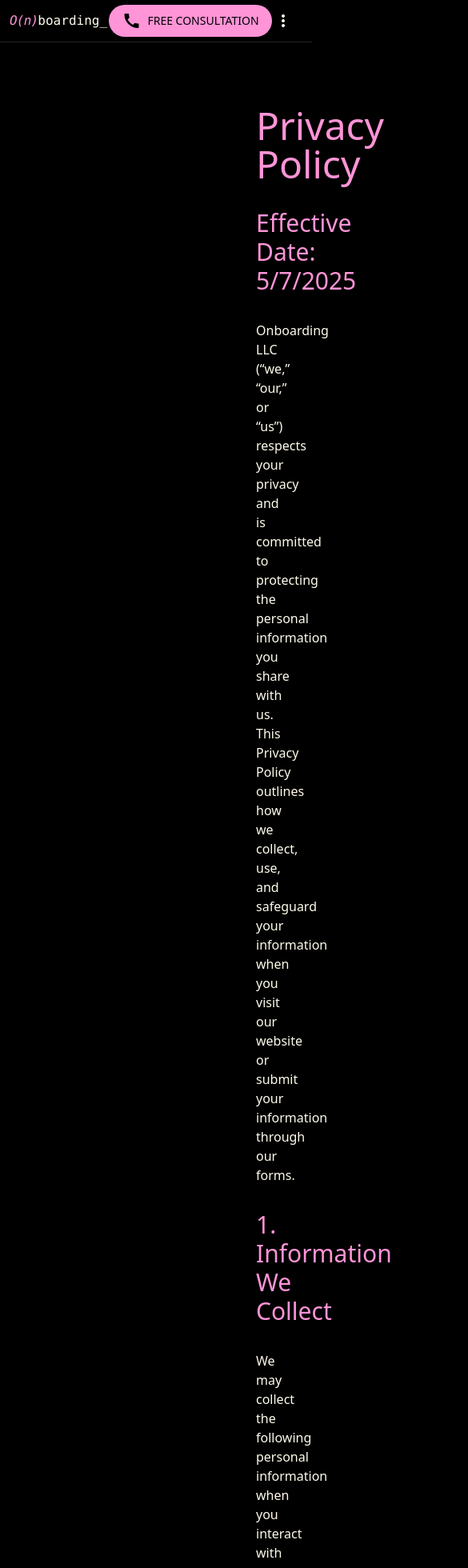
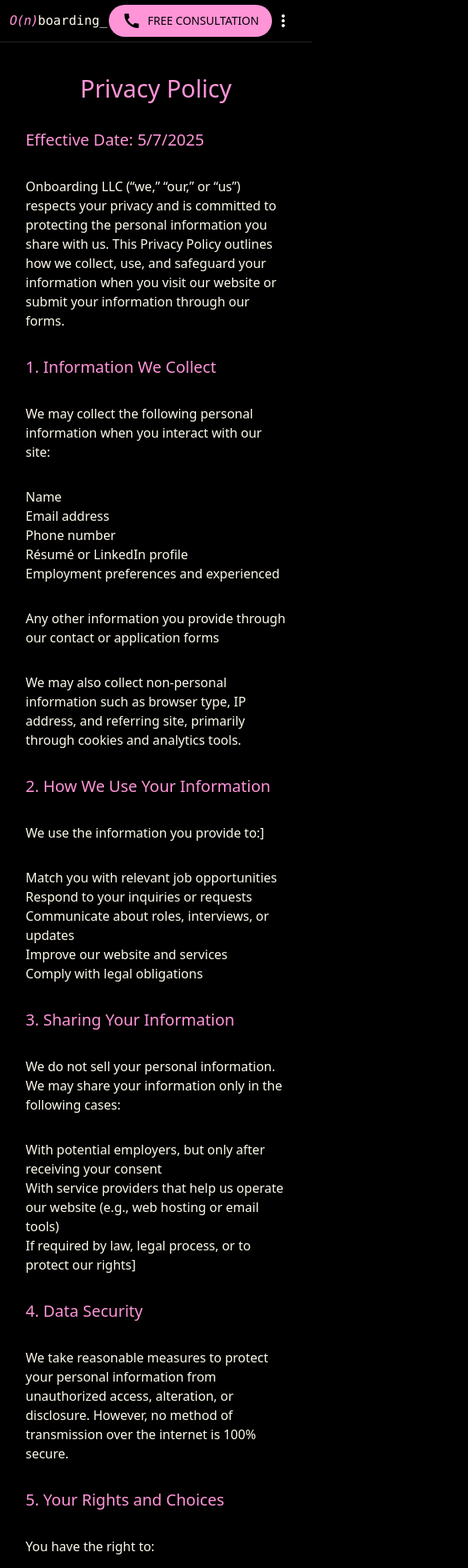
Before and after one commit to TroyKDuncan/Onboarding, an Angular app in the folder Onboarding/: page /privacy in a window 390 px wide. Shown: the top 1960 px of the page at 80% size, 585 px wide, since content can reach past the window. Built offline with nearby package versions, Linux system fonts and the light colour scheme.

Commit message:
Okay, NOW it's done i think

```diff
--- a/Onboarding/src/app/routes/privacy-policy/privacy-policy.component.html
+++ b/Onboarding/src/app/routes/privacy-policy/privacy-policy.component.html
@@ -1,13 +1,15 @@
-<div class="font-sans flex flex-col justify-center px-80 pt-20 space-y-8">
-  <p class="text-5xl text-[#ff94d7] text-center">Privacy Policy</p>
-  <p class="text-[#ff94d7] text-3xl">Effective Date: 5/7/2025</p>
+<div
+  class="font-sans flex flex-col justify-center lg:px-80 md:pt-20 pt-10 px-8 space-y-8"
+>
+  <p class="md:text-5xl text-3xl text-[#ff94d7] text-center">Privacy Policy</p>
+  <p class="text-[#ff94d7] md:text-3xl text-xl">Effective Date: 5/7/2025</p>
   <p>
     Onboarding LLC (“we,” “our,” or “us”) respects your privacy and is committed
     to protecting the personal information you share with us. This Privacy
     Policy outlines how we collect, use, and safeguard your information when you
     visit our website or submit your information through our forms.
   </p>
-  <p class="text-[#ff94d7] text-3xl">1. Information We Collect</p>
+  <p class="text-[#ff94d7] md:text-3xl text-xl">1. Information We Collect</p>
   <p>
     We may collect the following personal information when you interact with our
     site:
@@ -26,7 +28,9 @@
     We may also collect non-personal information such as browser type, IP
     address, and referring site, primarily through cookies and analytics tools.
   </p>
-  <p class="text-[#ff94d7] text-3xl">2. How We Use Your Information</p>
+  <p class="text-[#ff94d7] md:text-3xl text-xl">
+    2. How We Use Your Information
+  </p>
   <p>We use the information you provide to:]</p>
   <p>
     Match you with relevant job opportunities<br />
@@ -35,7 +39,7 @@
     Improve our website and services<br />
     Comply with legal obligations
   </p>
-  <p class="text-[#ff94d7] text-3xl">3. Sharing Your Information</p>
+  <p class="text-[#ff94d7] md:text-3xl text-xl">3. Sharing Your Information</p>
   <p>
     We do not sell your personal information. We may share your information only
     in the following cases:
@@ -46,13 +50,13 @@
     or email tools)<br />
     If required by law, legal process, or to protect our rights]
   </p>
-  <p class="text-[#ff94d7] text-3xl">4. Data Security</p>
+  <p class="text-[#ff94d7] md:text-3xl text-xl">4. Data Security</p>
   <p>
     We take reasonable measures to protect your personal information from
     unauthorized access, alteration, or disclosure. However, no method of
     transmission over the internet is 100% secure.
   </p>
-  <p class="text-[#ff94d7] text-3xl">5. Your Rights and Choices</p>
+  <p class="text-[#ff94d7] md:text-3xl text-xl">5. Your Rights and Choices</p>
   <p>You have the right to:</p>
   <p>
     Request access to the personal data we hold about you<br />
@@ -60,14 +64,26 @@
     Withdraw your consent at any time<br />
     To make any of these requests, email us at {{ "info\@onboarding-llc.com" }}.
   </p>
-  <p class="text-[#ff94d7] text-3xl">6. Cookies and Tracking</p>
-  <p>We may use cookies or similar technologies for analytics and site performance. You can adjust your browser settings to refuse cookies or alert you when cookies are being sent.</p>
-  <p class="text-[#ff94d7] text-3xl">7. Changes to This Policy</p>
-  <p>We may update this Privacy Policy from time to time. Changes will be posted on this page with a revised effective date.</p>
-  <p>8. Contact Us</p>
-  <p>If you have any questions or concerns about this Privacy Policy, please contact:</p>
-  <p>Onboarding LLC<br />
+  <p class="text-[#ff94d7] md:text-3xl text-xl">6. Cookies and Tracking</p>
+  <p>
+    We may use cookies or similar technologies for analytics and site
+    performance. You can adjust your browser settings to refuse cookies or alert
+    you when cookies are being sent.
+  </p>
+  <p class="text-[#ff94d7] md:text-3xl text-xl">7. Changes to This Policy</p>
+  <p>
+    We may update this Privacy Policy from time to time. Changes will be posted
+    on this page with a revised effective date.
+  </p>
+  <p class="text-[#ff94d7] md:text-3xl text-xl">8. Contact Us</p>
+  <p>
+    If you have any questions or concerns about this Privacy Policy, please
+    contact:
+  </p>
+  <p>
+    Onboarding LLC<br />
     Email: {{ "info\@onboarding-llc.com" }}<br />
-    Phone: 661-809-1946</p>
+    Phone: 661-809-1946
+  </p>
 </div>
 <app-footer></app-footer>
```
